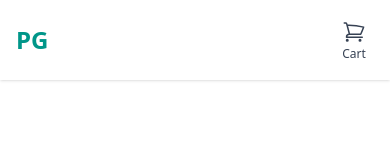
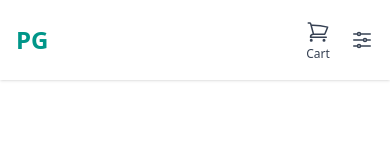
Before and after one commit to proatik/product-gallery, a Next.js app: page / in a window 390 px wide. Shown: the top 160 px of the page. Built offline with nearby package versions, Linux system fonts and the light colour scheme.

Commit message:
feat: add adjustment component and make responsive

```diff
--- /dev/null
+++ b/src/components/header/Adjustment.tsx
@@ -0,0 +1,74 @@
+"use client";
+
+import { useState } from "react";
+
+// react components.
+import Search from "./Search";
+import Sidebar from "../products/Sidebar";
+import FullscreenModal from "../shared/FullscreenModal";
+
+const Adjustment = () => {
+  const [open, setOpen] = useState(false);
+
+  function openModal() {
+    setOpen(true);
+  }
+
+  function closeModal() {
+    setOpen(false);
+  }
+
+  return (
+    <>
+      <button onClick={openModal} className="ml-3 text-gray-700 md:hidden">
+        <svg
+          fill="none"
+          strokeWidth={1.5}
+          className="size-6"
+          viewBox="0 0 24 24"
+          stroke="currentColor"
+          xmlns="http://www.w3.org/2000/svg"
+        >
+          <path
+            strokeLinecap="round"
+            strokeLinejoin="round"
+            d="M10.5 6h9.75M10.5 6a1.5 1.5 0 1 1-3 0m3 0a1.5 1.5 0 1 0-3 0M3.75 6H7.5m3 12h9.75m-9.75 0a1.5 1.5 0 0 1-3 0m3 0a1.5 1.5 0 0 0-3 0m-3.75 0H7.5m9-6h3.75m-3.75 0a1.5 1.5 0 0 1-3 0m3 0a1.5 1.5 0 0 0-3 0m-9.75 0h9.75"
+          />
+        </svg>
+      </button>
+
+      <FullscreenModal open={open} closeModal={closeModal}>
+        <div className="fixed top-0 bottom-0 right-0 z-10 w-full max-w-sm p-4 bg-white">
+          <div className="flex items-center justify-between w-full py-4 mb-6">
+            <button
+              onClick={closeModal}
+              className="border border-[#E0E0E0] h-6 w-6 flex items-center justify-center cursor-pointer rounded hover:bg-[#F3F4F5] transition-all"
+            >
+              <svg
+                fill="none"
+                strokeWidth={1.5}
+                className="size-5"
+                viewBox="0 0 24 24"
+                stroke="currentColor"
+                xmlns="http://www.w3.org/2000/svg"
+              >
+                <path
+                  strokeLinecap="round"
+                  strokeLinejoin="round"
+                  d="M6 18 18 6M6 6l12 12"
+                />
+              </svg>
+            </button>
+          </div>
+
+          <div className="overflow-y-auto space-y-4 h-[80%] p-1">
+            <Search small />
+            <Sidebar small />
+          </div>
+        </div>
+      </FullscreenModal>
+    </>
+  );
+};
+
+export default Adjustment;
--- a/src/components/header/Header.tsx
+++ b/src/components/header/Header.tsx
@@ -3,6 +3,7 @@ import Link from "next/link";
 // react components.
 import Search from "./Search";
 import CartButton from "./CartButton";
+import Adjustment from "./Adjustment";
 
 const Header = () => {
   return (
@@ -14,6 +15,7 @@ const Header = () => {
         </Link>
         <Search />
         <CartButton />
+        <Adjustment />
       </div>
     </header>
   );
--- a/src/components/header/Search.tsx
+++ b/src/components/header/Search.tsx
@@ -3,7 +3,7 @@
 import { useState, useEffect } from "react";
 import { useRouter, useSearchParams } from "next/navigation";
 
-const Search = () => {
+const Search = ({ small }: { small?: boolean }) => {
   const router = useRouter();
   const searchParams = useSearchParams();
   const [value, setValue] = useState("");
@@ -35,7 +35,11 @@ const Search = () => {
 
   return (
     <div className="relative flex w-full max-w-xl">
-      <span className="absolute hidden text-lg text-gray-400 md:inline left-4 top-3">
+      <span
+        className={`absolute hidden text-lg text-gray-400 md:inline left-4 top-3 ${
+          small && "inline"
+        }`}
+      >
         <svg
           fill="none"
           strokeWidth={1.5}
@@ -57,7 +61,9 @@ const Search = () => {
         value={value}
         placeholder="search product"
         onChange={(e) => setValue(e.target.value)}
-        className="hidden w-full py-3 pl-12 pr-3 border border-slate-400 rounded-md focus:outline-none md:flex focus:border-teal-600"
+        className={`hidden w-full py-3 pl-12 pr-3 border border-slate-400 rounded-md focus:outline-none md:flex focus:border-teal-600 ${
+          small && "inline"
+        }`}
       />
     </div>
   );
--- a/src/components/products/Products.tsx
+++ b/src/components/products/Products.tsx
@@ -17,8 +17,8 @@ type ProductsProps = {
 
 const Products = ({ products, stats }: ProductsProps) => {
   return (
-    <div className="md:col-span-2 lg:col-span-3">
-      <div className="grid gap-6 grid-cols-1 md:grid-cols-2 lg:grid-cols-3">
+    <div className="sm:col-span-2 lg:col-span-3">
+      <div className="grid gap-6 grid-cols-1 sm:grid-cols-2 lg:grid-cols-3">
         <SortBy />
 
         {!Boolean(products?.length) && (
--- a/src/components/products/Sidebar.tsx
+++ b/src/components/products/Sidebar.tsx
@@ -28,7 +28,7 @@ const initialValues: FormValues = {
   categories: Array(categories.length).fill(false),
 };
 
-const Sidebar = () => {
+const Sidebar = ({ small }: { small?: boolean }) => {
   const router = useRouter();
   const pathname = usePathname();
   const searchParams = useSearchParams();
@@ -149,7 +149,11 @@ const Sidebar = () => {
   }, []);
 
   return (
-    <div className="hidden px-4 pb-6 overflow-hidden bg-white rounded shadow sm:block">
+    <div
+      className={`px-4 pb-6 bg-white rounded shadow ${
+        small ? "block" : "hidden md:block"
+      }`}
+    >
       <div className="space-y-5 divide-y divide-gray-200">
         <form onSubmit={handleSubmit((v) => console.log(v))}>
           {/* price range */}
```
